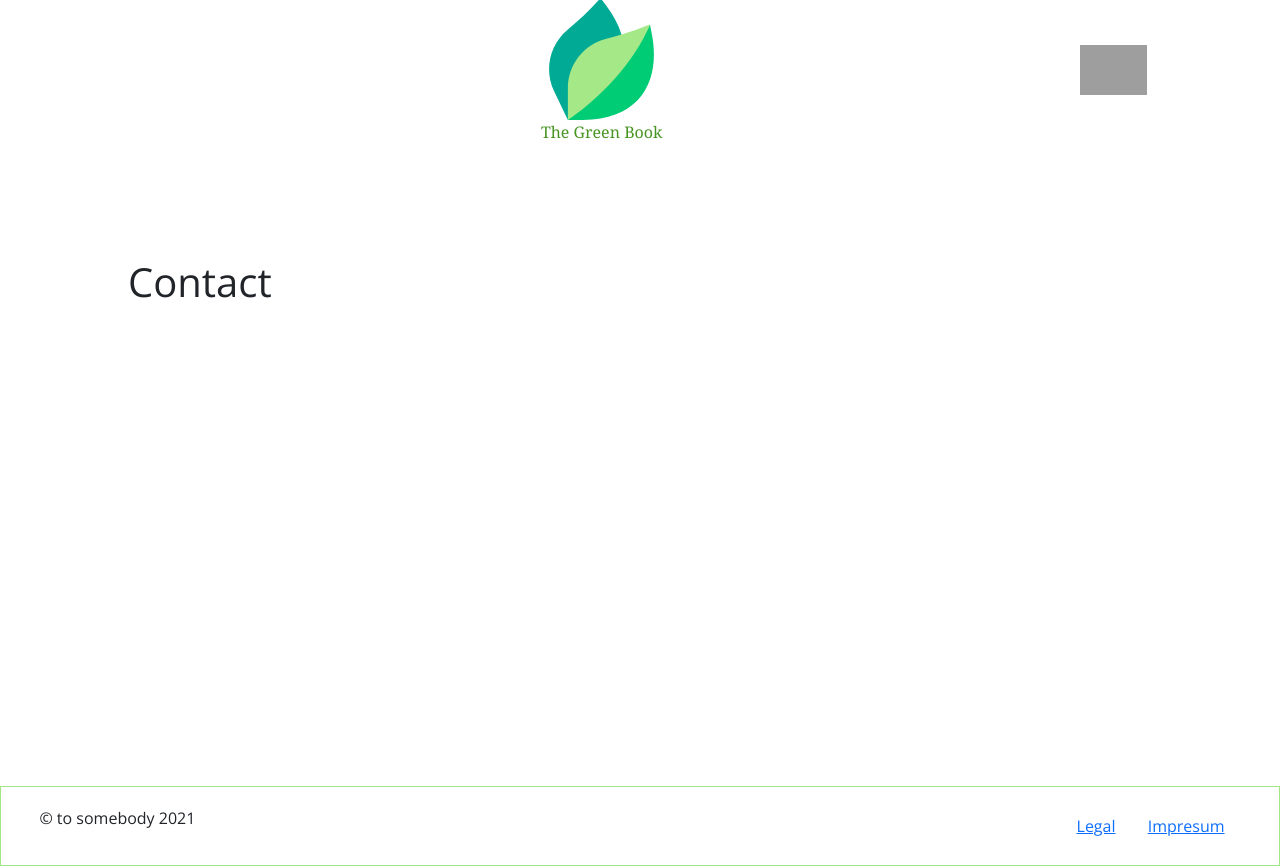
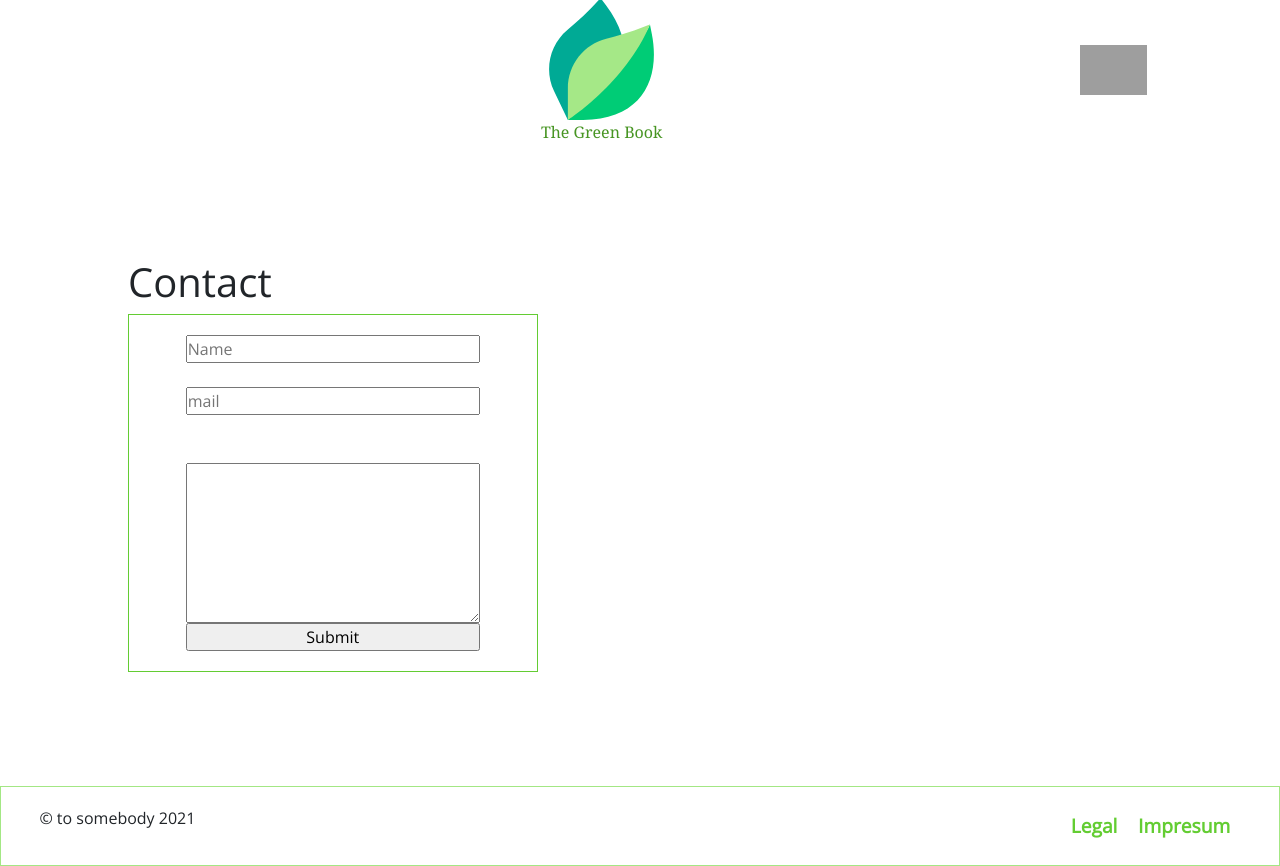
Before and after one commit to JuanPabloBaez/CookBook, a plain HTML site: page contact.html in a window 1280 px wide. Drawn offline with nearby package versions, Linux system fonts and the light colour scheme; grey boxes are pictures that could not be loaded.

Commit message:
page style

```diff
--- a/Styles.css
+++ b/Styles.css
@@ -21,11 +21,13 @@ header {
   display: flex;
   flex-direction: column;
   justify-content: center;
+  margin-top: 3px;
   text-decoration: none;
   font-family: Georgia, 'Times New Roman', Times, serif;
   color: hsl(101, 62%, 36%);
-  margin-top: 3px;
-
+}
+.logo a:hover {
+  text-decoration: inherit;
 }
 
 .logo > img {
@@ -284,6 +286,30 @@ img {
 .contact, .about {
   margin: 10%;
   height: 50vh;
+  display: flex;
+  flex-direction: column;
+
+}
+.contactForm {
+  width: 40%;
+  border: 1px solid hsl(101, 60%, 50%);
+  padding: 20px;
+  display: flex;
+  justify-content: center;
+  flex-direction: column;
+
+
+}
+.contactForm input, textarea {
+  width: 80%;
+  margin: 0 auto;
+}
+.contactForm textarea {
+  height: 20vh;
+}
+.contactForm input .button {
+  width: 40%;
+  margin-top: 10px;
 }
 
 
@@ -301,6 +327,12 @@ footer {
   width: 15%;
   display: flex;
   justify-content: space-around;
+}
+.footerLink a {
+  text-decoration: none;
+  color: hsl(101, 61%, 50%);
+  font-weight: bolder;
+  font-size: 1.2em;
 }
 
 /*
--- a/contact.html
+++ b/contact.html
@@ -39,9 +39,18 @@
           </div>
       </nav>
     </header>
+
+
     <main class="contact">
 
         <h1>Contact</h1>
+
+        <form class="contactForm" action="">
+          <input type="text" name="Name" value="" placeholder="Name"><br>
+          <input type="email" name="mail" value="" placeholder="mail"><br>
+          <br>
+          <textarea></textarea>
+          <input type="button" value="Submit">
 
 
 
--- a/recipeStyle.css
+++ b/recipeStyle.css
@@ -247,8 +247,14 @@ footer {
   width: 15%;
   display: flex;
   justify-content: space-around;
+
 }
-
+.footerLink a {
+  text-decoration: none;
+  color: hsl(101, 61%, 50%);
+  font-weight: bolder;
+  font-size: 1.2em;
+}
 
 @media screen and (min-width: 800px) {
   .recipeMedia {
```
